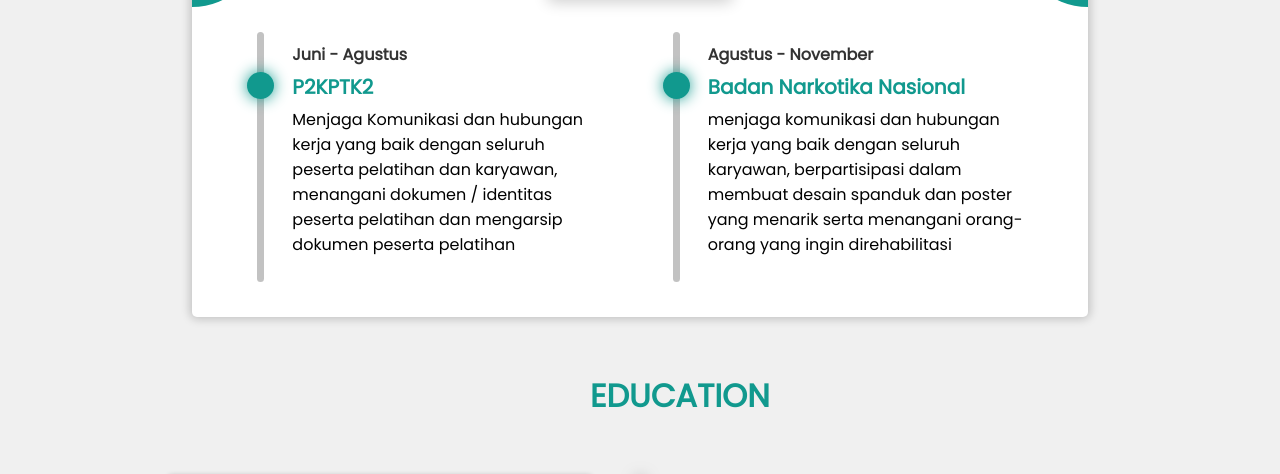
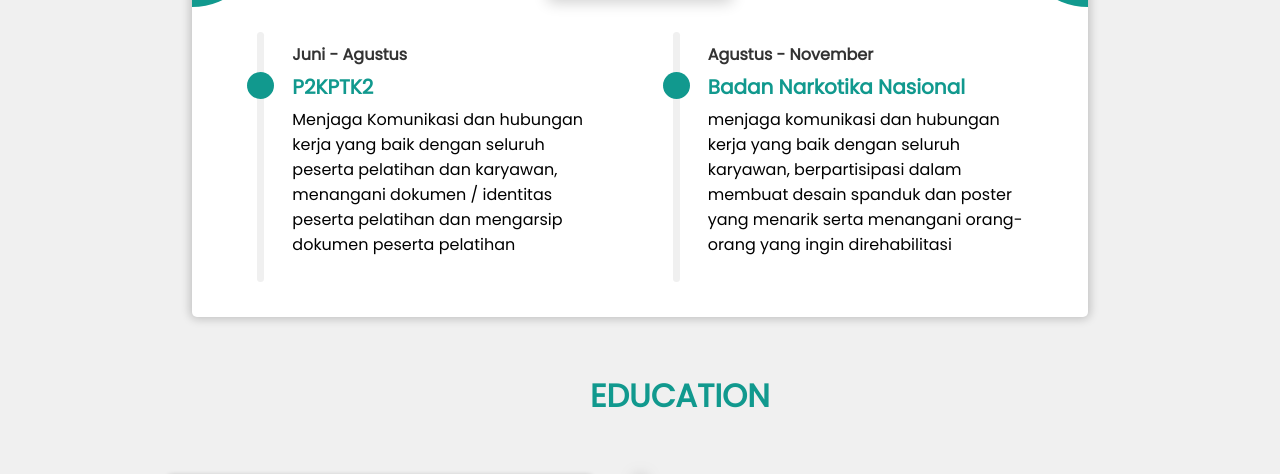
Before and after one commit to FayiMuhadzdzib06/PWPB-XIIRPL, a plain HTML site: page Display/css4/latihan/index.html in a window 1280 px wide. Shown: the part 573-1047 px from the top of the page. Drawn offline with Linux system fonts and the light colour scheme.

Commit message:
Perubahan

```diff
--- a/Display/css4/latihan/index.html
+++ b/Display/css4/latihan/index.html
@@ -99,7 +99,7 @@
             </div>
             <div class="js">
                 <p>HTML, CSS & JAVASCRIPT</p>
-                <p>75%</p>
+                <p>55%</p>
             </div>
             <div class="bar-js">
                 <div class="cairan-bar"></div>
--- a/Display/css4/latihan/style.css
+++ b/Display/css4/latihan/style.css
@@ -210,7 +210,6 @@ body {
     margin: 60px 0 0 -10px;
     border-radius: 50px;
     background-color: #11998e;
-    box-shadow: 0 0 15px #11998e;
     z-index: 1;
 }
 .cardES .card-exp .p2k::after{
@@ -220,8 +219,7 @@ body {
     height: 250px;
     margin: 20px 0 0 0;
     border-radius: 20px;
-    background-color: rgb(194, 194, 194);
-    /* box-shadow: 0 0 15px rgba(0, 0, 0, .3); */
+    background-color: rgb(240, 240, 240);
 }
 .cardES .card-exp .p2k p {
     padding: 5px 0 0 35px;
@@ -242,7 +240,6 @@ body {
     margin: 60px 0 0 -10px;
     border-radius: 50px;
     background-color: #11998e;
-    box-shadow: 0 0 15px #11998e;
     z-index: 1;
 }
 .cardES .card-exp .bnn::after {
@@ -250,8 +247,7 @@ body {
     position: absolute;
     width: 7px;
     height: 250px;
-    background-color: rgb(194, 194, 194);
-    /* box-shadow: 0 0 15px rgba(0, 0, 0, .3); */
+    background-color: rgb(240, 240, 240);
     margin: 20px 0 0 0;
     border-radius: 20px;
 }
@@ -346,7 +342,7 @@ body {
     background-color: rgb(224, 224, 224);
 }
 .cardES .card-skill .bar-js .cairan-bar {
-    width: 75%;
+    width: 55%;
     height: 100%;
     border-radius: 20px;
     background-color: #11998e;
```
